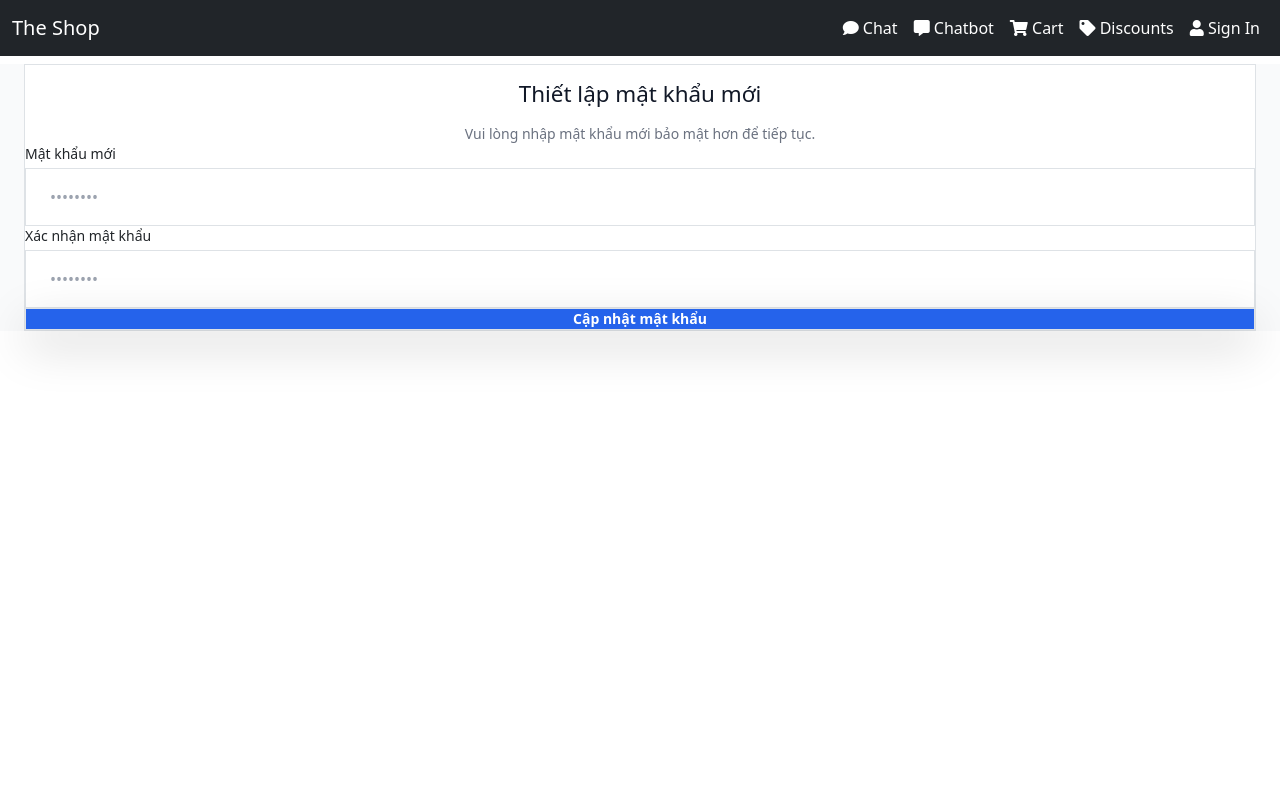
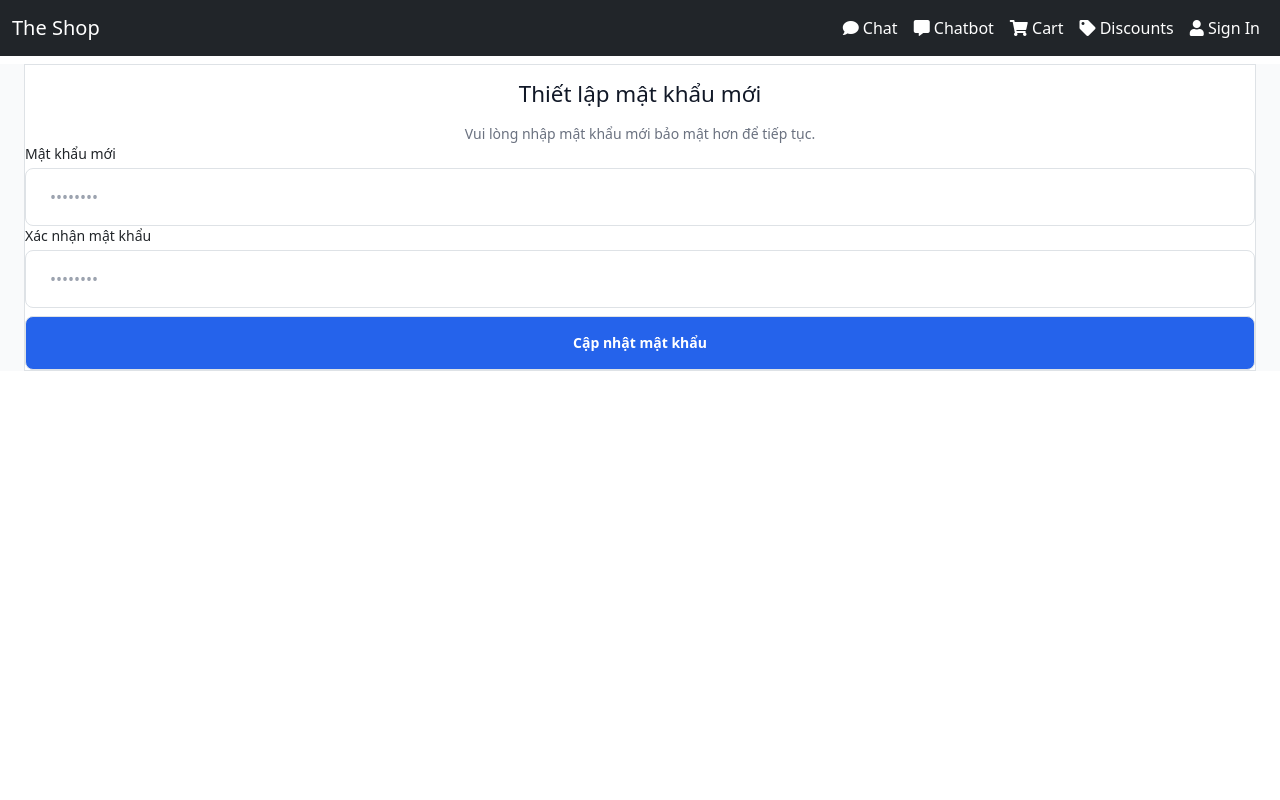
Before and after one commit to dluongta/The-Digital-Shop, a React (Create React App) app in the folder client/: page /reset-password/1/1 in a window 1280 px wide. Shown: the top 800 px of the page. Built offline with nearby package versions, Linux system fonts and the light colour scheme.

Commit message:
complete app

```diff
--- a/client/src/pages/ResetPassword.js
+++ b/client/src/pages/ResetPassword.js
@@ -11,17 +11,19 @@ const ResetPassword = () => {
   const [confirmPassword, setConfirmPassword] = useState("");
   const [message, setMessage] = useState("");
   const [loading, setLoading] = useState(false);
+
+  // State mới để quản lý việc đếm ngược
   const [isSuccess, setIsSuccess] = useState(false);
   const [countdown, setCountdown] = useState(5);
 
-  // Logic xử lý đếm ngược khi thành công
+  // Xử lý đếm ngược khi isSuccess = true
   useEffect(() => {
     let timer;
     if (isSuccess && countdown > 0) {
       timer = setInterval(() => {
         setCountdown((prev) => prev - 1);
       }, 1000);
-    } else if (isSuccess && countdown === 0) {
+    } else if (countdown === 0) {
       navigate("/login");
     }
     return () => clearInterval(timer);
@@ -29,7 +31,6 @@ const ResetPassword = () => {
 
   const handleSubmit = async (e) => {
     e.preventDefault();
-    setMessage("");
 
     if (password !== confirmPassword) {
       setMessage("Mật khẩu xác nhận không khớp.");
@@ -43,8 +44,9 @@ const ResetPassword = () => {
       });
 
       if (response.data.status === "Password Updated Succeeded") {
+        // Thay vì navigate ngay, ta kích hoạt trạng thái thành công
         setIsSuccess(true);
-        setMessage("Mật khẩu đã được cập nhật thành công!");
+        setMessage("Đổi mật khẩu thành công! Đang chuyển hướng sau vài giây...");
       } else {
         setMessage(response.data.status);
       }
@@ -57,42 +59,35 @@ const ResetPassword = () => {
 
   return (
     <div className="min-h-screen flex items-center justify-center bg-gray-50 py-12 px-4 sm:px-6 lg:px-8">
-      <div className="max-w-md w-full space-y-8 bg-white p-10 rounded-3xl shadow-2xl border border-gray-100 transition-all">
+      <div className="max-w-md w-full space-y-8 bg-white p-10 rounded-2xl shadow-xl border border-gray-100">
         <div>
           <h2 className="mt-2 text-center text-3xl font-extrabold text-gray-900 tracking-tight">
             Thiết lập mật khẩu mới
           </h2>
           <p className="mt-2 text-center text-sm text-gray-500">
             {isSuccess
-              ? `Tự động quay lại trang đăng nhập sau ${countdown} giây...`
+              ? `Tự động chuyển về trang đăng nhập sau ${countdown}s`
               : "Vui lòng nhập mật khẩu mới bảo mật hơn để tiếp tục."}
           </p>
         </div>
 
         {message && (
-          <div className={isSuccess ? "" : "animate-shake"}>
-            <Message variant={isSuccess ? 'success' : 'danger'}>
-              <div className="flex items-center justify-between">
-                <span>{message}</span>
-                {isSuccess && (
-                  <span className="font-bold bg-white/20 px-2 py-1 rounded text-xs">
-                    {countdown}s
-                  </span>
-                )}
-              </div>
-            </Message>
+          <div className={isSuccess ? "" : "animate-pulse"}>
+             <Message variant={isSuccess || message.includes("thành công") ? 'success' : 'danger'}>
+                {message} {isSuccess && `(${countdown}s)`}
+             </Message>
           </div>
         )}
 
-        <form className="mt-8 space-y-6" onSubmit={handleSubmit}>
+        <form className="mt-8 space-y-4" onSubmit={handleSubmit}>
           <div className="space-y-4">
             <div>
               <label className="block text-sm font-medium text-gray-700 mb-1">Mật khẩu mới</label>
               <input
                 type="password"
                 required
-                disabled={isSuccess || loading}
-                className="appearance-none relative block w-full px-4 py-3 border border-gray-300 placeholder-gray-400 text-gray-900 rounded-xl focus:outline-none focus:ring-2 focus:ring-blue-500 focus:border-transparent transition-all sm:text-sm disabled:bg-gray-100"
+                disabled={isSuccess} // Khóa input khi đã thành công
+                className="appearance-none relative block w-full px-4 py-3 border border-gray-300 placeholder-gray-400 text-gray-900 rounded-lg focus:outline-none focus:ring-2 focus:ring-blue-500 focus:border-transparent transition-all sm:text-sm"
                 placeholder="••••••••"
                 value={password}
                 onChange={(e) => setPassword(e.target.value)}
@@ -104,8 +99,8 @@ const ResetPassword = () => {
               <input
                 type="password"
                 required
-                disabled={isSuccess || loading}
-                className="appearance-none relative block w-full px-4 py-3 border border-gray-300 placeholder-gray-400 text-gray-900 rounded-xl focus:outline-none focus:ring-2 focus:ring-blue-500 focus:border-transparent transition-all sm:text-sm disabled:bg-gray-100"
+                disabled={isSuccess} // Khóa input khi đã thành công
+                className="appearance-none relative block w-full px-4 py-3 border border-gray-300 placeholder-gray-400 text-gray-900 rounded-lg focus:outline-none focus:ring-2 focus:ring-blue-500 focus:border-transparent transition-all sm:text-sm"
                 placeholder="••••••••"
                 value={confirmPassword}
                 onChange={(e) => setConfirmPassword(e.target.value)}
@@ -113,16 +108,16 @@ const ResetPassword = () => {
             </div>
           </div>
 
-          <div>
+          <div className="pt-2">
             <button
               type="submit"
               disabled={loading || isSuccess}
-              className={`group relative w-full flex justify-center py-3.5 px-4 border border-transparent text-sm font-bold rounded-xl text-white transition-all transform active:scale-95 ${
+              className={`group relative w-full flex justify-center py-3 px-4 border border-transparent text-sm font-semibold rounded-lg text-white transition-all transform active:scale-95 ${
                 isSuccess
-                  ? 'bg-green-500 shadow-none'
+                  ? 'bg-green-500'
                   : loading
                     ? 'bg-blue-400 cursor-not-allowed'
-                    : 'bg-blue-600 hover:bg-blue-700 shadow-lg hover:shadow-blue-500/30'
+                    : 'bg-blue-600 hover:bg-blue-700 shadow-md hover:shadow-lg'
               }`}
             >
               {loading ? (
```
Also changed, not shown: 7 other files (tests, documents, lock files or other folders).
